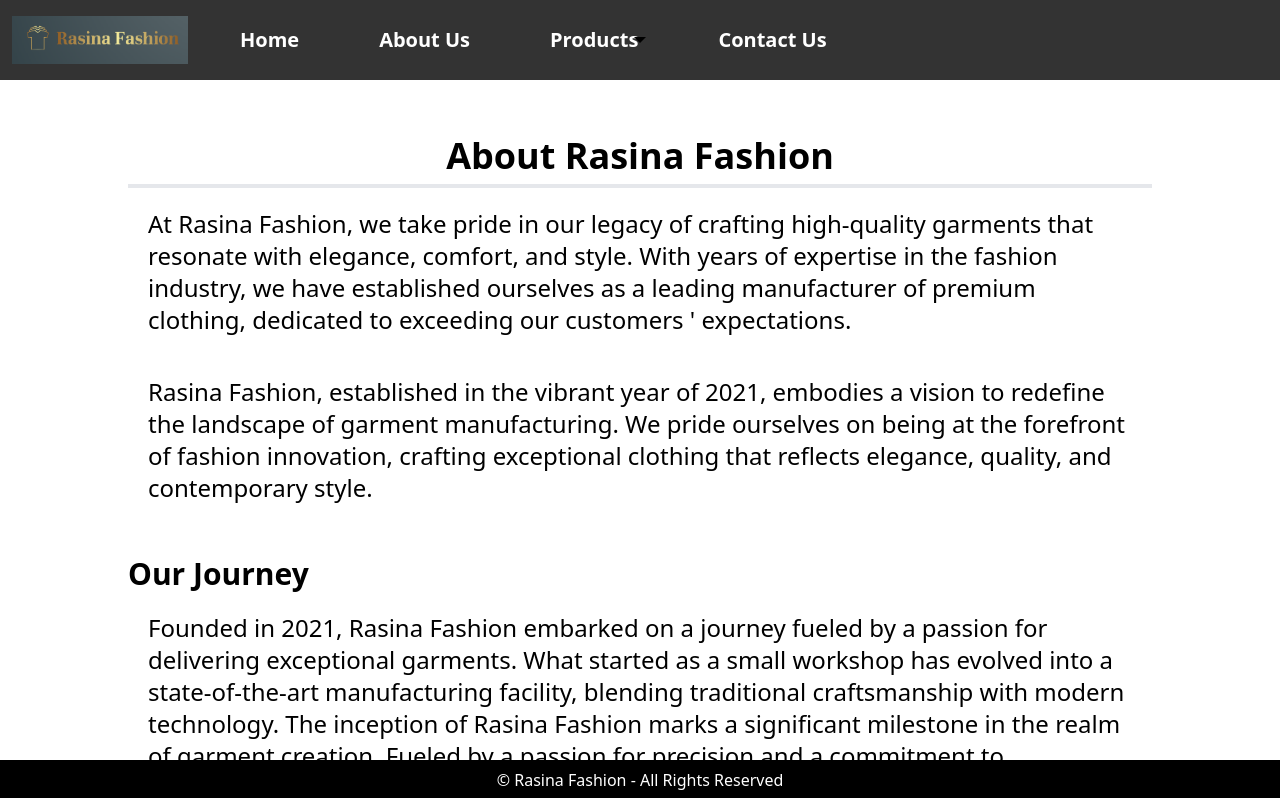
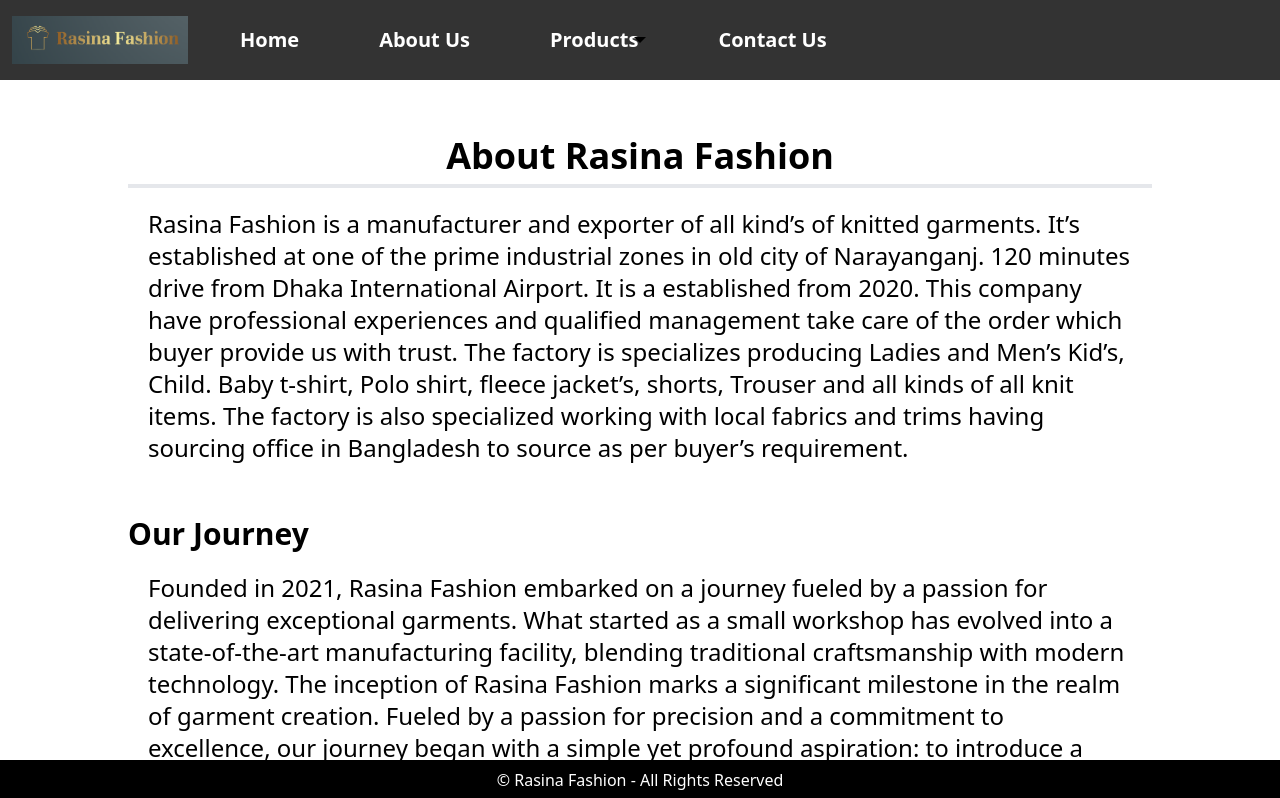
Before and after one commit to Shadow-Blaxe-123/Rasina-Fashion, a Next.js app: page /about in a window 1280 px wide. Shown: the top 798 px of the page. Built offline with nearby package versions, Linux system fonts and the light colour scheme.

Commit message:
Making the changes.

```diff
--- a/pages/about.js
+++ b/pages/about.js
@@ -9,18 +9,16 @@
       </h2>
       <div>
         <p className="p-5 text-2xl">
-          At Rasina Fashion, we take pride in our legacy of crafting
-          high-quality garments that resonate with elegance, comfort, and style.
-          With years of expertise in the fashion industry, we have established
-          ourselves as a leading manufacturer of premium clothing, dedicated to
-          exceeding our customers &apos; expectations.
-        </p>
-        <p className="p-5 text-2xl">
-          Rasina Fashion, established in the vibrant year of 2021, embodies a
-          vision to redefine the landscape of garment manufacturing. We pride
-          ourselves on being at the forefront of fashion innovation, crafting
-          exceptional clothing that reflects elegance, quality, and contemporary
-          style.
+          Rasina Fashion is a manufacturer and exporter of all kind’s of knitted
+          garments. It’s established at one of the prime industrial zones in old
+          city of Narayanganj. 120 minutes drive from Dhaka International
+          Airport. It is a established from 2020. This company have professional
+          experiences and qualified management take care of the order which
+          buyer provide us with trust. The factory is specializes producing
+          Ladies and Men’s Kid’s, Child. Baby t-shirt, Polo shirt, fleece
+          jacket’s, shorts, Trouser and all kinds of all knit items. The factory
+          is also specialized working with local fabrics and trims having
+          sourcing office in Bangladesh to source as per buyer’s requirement.
         </p>
       </div>
       <div className="mt-8">
```
